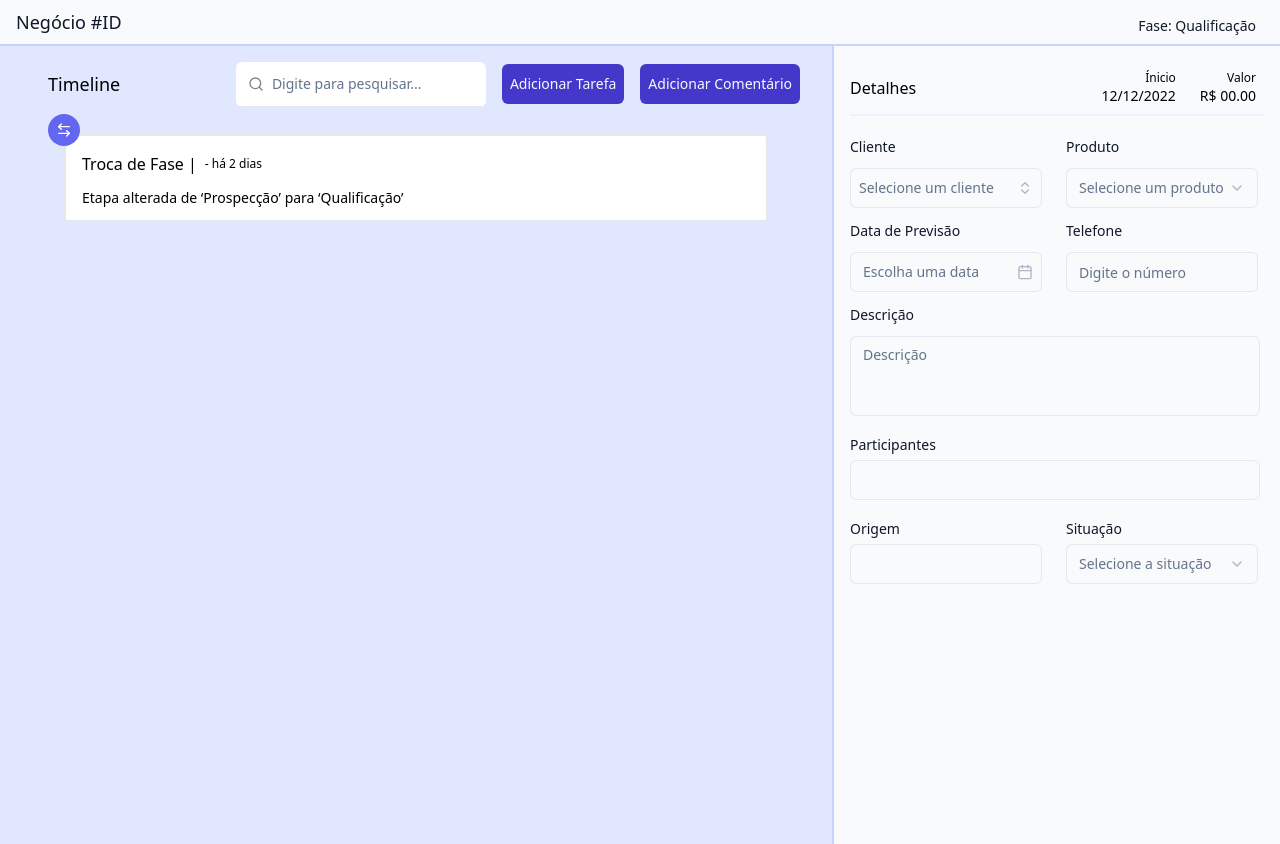
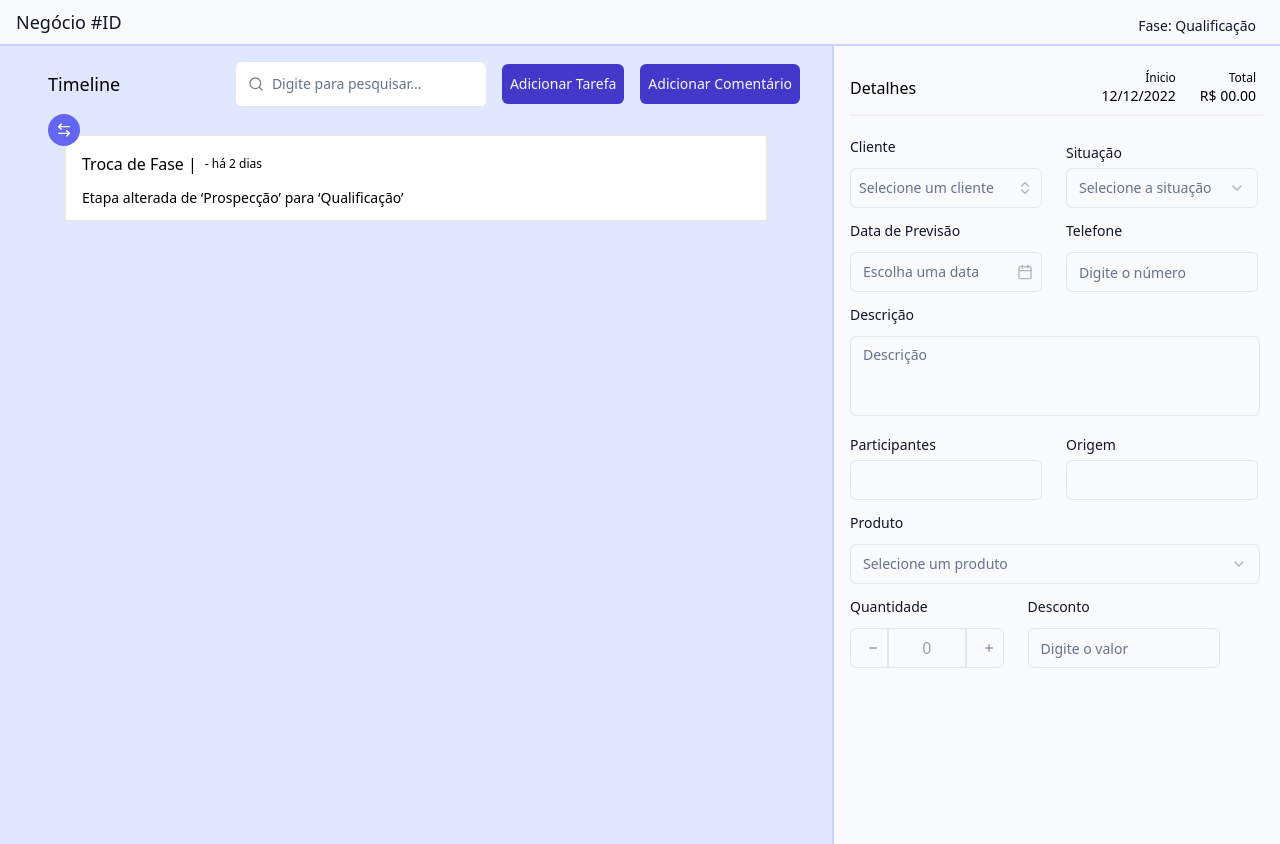
Before and after one commit to lismarreiros/crm-nextcompany, a React (Create React App) app: page /detalhe in a window 1280 px wide. Built offline with nearby package versions, Linux system fonts and the light colour scheme.

Commit message:
Quantidade e desconto do form negocio, css na tabela clientes

```diff
--- a/src/pages/detail/components/Form.tsx
+++ b/src/pages/detail/components/Form.tsx
@@ -17,7 +17,7 @@ import {
 import { Textarea } from '@/components/shadcn/ui/textarea';
 import { format } from 'date-fns';
 import { ptBR } from 'date-fns/locale';
-import { CalendarIcon, Check, ChevronsUpDown } from 'lucide-react';
+import { CalendarIcon, Check, ChevronsUpDown, MinusIcon, PlusIcon } from 'lucide-react';
 import { cn } from '@/lib/utils';
 import { Button } from '@/components/shadcn/ui/button';
 import { Calendar } from '@/components/shadcn/ui/calendar';
@@ -34,6 +34,7 @@ import { Command,
   CommandItem,
   CommandList } from '@/components/shadcn/ui/command';
 import { useState } from 'react';
+import CustomInputCurrencyMask from '@/utils/customInputCurrencyMask';
 
 const clients = [
   { label: 'Empresa A', value: 'en' },
@@ -56,10 +57,18 @@ const schema = z.object({
   participantes: z.string(),
   idindicador: z.string(),
   situacao: z.string(),
+  quantidadeprod: z.string(),
+  descontoprod: z.string(),
+  total: z.string()
 });
 
 const onSubmit = async (data: z.infer<typeof schema>) => {
   console.log(data);
+};
+
+const currencyInputChange = (e: React.ChangeEvent<HTMLInputElement>) => {
+  const { value } = e.target;
+  e.target.value = CustomInputCurrencyMask.valor(value);
 };
 
 function FormDetalhe() {
@@ -78,7 +87,7 @@ function FormDetalhe() {
             <p className='text-sm font-medium'>12/12/2022</p>
           </div>
           <div className='gap-2 items-end'>
-            <p className='text-xs text-end'>Valor</p>
+            <p className='text-xs text-end'>Total</p>
             <p className='text-sm font-medium'>R$ 00.00</p>
           </div>
         </div>
@@ -149,23 +158,23 @@ function FormDetalhe() {
               )}
             />
 
-            {/** Produtos */}
+            {/** Situação */}
             <FormField
               control={form.control}
-              name='produto'
+              name='situacao'
               render={({ field }) => (
-                <FormItem className='flex flex-col'>
-                  <FormLabel className='text-slate-900 pb-2.5'>Produto</FormLabel>
+                <FormItem className='w-[15vw]'>
+                  <FormLabel className='text-slate-900'>Situação</FormLabel>
                   <Select onValueChange={field.onChange} defaultValue={field.value}>
                     <FormControl>
-                      <SelectTrigger className='min-w-[15vw] bg-slate-50 hover:bg-slate-100 focus:bg-white hover:text-slate-900 text-muted-foreground'>
-                        <SelectValue placeholder="Selecione um produto" />
+                      <SelectTrigger className='bg-slate-50 hover:bg-slate-100 hover:text-slate-900 focus:bg-white text-muted-foreground'>
+                        <SelectValue placeholder="Selecione a situação" />
                       </SelectTrigger>
                     </FormControl>
                     <SelectContent>
-                      <SelectItem value="wCompany">wCompany</SelectItem>
-                      <SelectItem value="iCompany">iCompany</SelectItem>
-                      <SelectItem value="xPDV">xPDV</SelectItem>
+                      <SelectItem value="Aberta">Aberta</SelectItem>
+                      <SelectItem value="Perdeu">Perdeu</SelectItem>
+                      <SelectItem value="Ganhou">Ganhou</SelectItem>
                     </SelectContent>
                   </Select>
                   <FormMessage />
@@ -211,7 +220,6 @@ function FormDetalhe() {
                         }
                         initialFocus
                         locale={ptBR}
-
                       />
                     </PopoverContent>
                   </Popover>
@@ -258,12 +266,14 @@ function FormDetalhe() {
               </FormItem>
             )}
           />
+
+          <div className='flex items-center gap-6'>
             {/** Participantes */}
             <FormField
               control={form.control}
               name="participantes"
               render={({ field }) => (
-              <FormItem className='w-[32vw]'>
+                <FormItem className='w-[15vw]'>
                   <FormLabel className='text-slate-900'>Participantes</FormLabel>
                   <FormControl>
                     <Input
@@ -276,7 +286,6 @@ function FormDetalhe() {
               )}
             />
 
-          <div className='flex items-center gap-6'>
             {/** Origem */}
             <FormField
               control={form.control}
@@ -286,7 +295,6 @@ function FormDetalhe() {
                   <FormLabel className='text-slate-900'>Origem</FormLabel>
                   <FormControl>
                     <Input
-                      placeholder=""
                       className="resize-none bg-slate-50 hover:bg-slate-100 focus:bg-white hover:text-slate-900 text-muted-foreground"
                       {...field}
                     />
@@ -294,31 +302,85 @@ function FormDetalhe() {
                 </FormItem>
               )}
             />
+          </div>
 
-            {/** Situação */}
+          {/** Produtos */}
           <FormField
             control={form.control}
-              name='situacao'
+            name='produto'
             render={({ field }) => (
-                <FormItem className='w-[15vw]'>
-                  <FormLabel className='text-slate-900'>Situação</FormLabel>
-                  <Select onValueChange={field.onChange} defaultValue={field.value}>
+              <FormItem className='flex flex-col'>
+                <FormLabel className='text-slate-900 pb-2.5'>Produto</FormLabel>
+                <Select onValueChange={field.onChange}
+                  defaultValue={field.value}>
                   <FormControl>
-                      <SelectTrigger className='bg-slate-50 hover:bg-slate-100 hover:text-slate-900 focus:bg-white text-muted-foreground'>
-                        <SelectValue placeholder="Selecione a situação" />
+                    <SelectTrigger className='w-[32vw] bg-slate-50 hover:bg-slate-100 focus:bg-white hover:text-slate-900 text-muted-foreground'>
+                      <SelectValue placeholder="Selecione um produto" />
                     </SelectTrigger>
                   </FormControl>
                   <SelectContent>
-                      <SelectItem value="Aberta">Aberta</SelectItem>
-                      <SelectItem value="Perdeu">Perdeu</SelectItem>
-                      <SelectItem value="Ganhou">Ganhou</SelectItem>
+                    <SelectItem value="wCompany">wCompany</SelectItem>
+                    <SelectItem value="iCompany">iCompany</SelectItem>
+                    <SelectItem value="xPDV">xPDV</SelectItem>
                   </SelectContent>
                 </Select>
                 <FormMessage />
               </FormItem>
             )}
           />
+          <div className='flex items-center gap-6'>
+            {/** Quantidade de Produto */}
+            <FormField
+              control={form.control}
+              name='quantidadeprod'
+              render={({ field }) => (
+                <FormItem className='flex flex-col'>
+                  <FormLabel className='text-slate-900 pb-2.5'>Quantidade</FormLabel>
+                  <FormControl>
+                    <div
+                      className='flex bg-slate-50 items-center border rounded-md h-10 w-[12vw] hover:bg-slate-100 hover:text-slate-900 text-muted-foreground'>
+                      <div className='w-full h-full flex items-center justify-around'>
+                        <button className='w-1/4 border-r-2 py-2 px-4 hover:bg-slate-200 h-full'>
+                          <MinusIcon size={12} />
+                        </button>
+                        <input
+                          placeholder='0'
+                          className='bg-slate-50 w-2/4 h-full text-center focus:bg-slate-100 focus:outline-none focus:ring-0 hover:bg-slate-100 caret-invisible'
+                          {...field}
+                        />
+                        <button className='w-1/4 border-l-2 py-2 px-4 hover:bg-slate-200 h-full'>
+                          <PlusIcon size={12}/>
+                        </button>
                       </div>
+                    </div>
+                  </FormControl>
+                  <FormMessage />
+                </FormItem>
+              )}
+            />
+
+            {/** Desconto */}
+            <FormField
+              control={form.control}
+              name='descontoprod'
+              render={({ field }) => (
+                <FormItem className='flex flex-col w-[15vw]'>
+                  <FormLabel className='text-slate-900 pb-2.5'>Desconto</FormLabel>
+                  <FormControl>
+                    <Input
+                      placeholder="Digite o valor"
+                      className='bg-slate-50 text-muted-foreground hover:bg-slate-100 hover:placeholder:text-slate-900 hover:text-slate-900 focus:bg-white'
+                      onChange={(e) => {
+                        currencyInputChange(e);
+                        field.onChange(e);
+                      }} />
+                  </FormControl>
+                  <FormMessage />
+                </FormItem>
+              )}
+            />
+          </div>
+
           {/* <Button type='submit' className='mt-2 w-4/6 self-center bg-indigo-700'>Salvar Alterações</Button> */}
         </form>
       </Form>
```
Also changed, not shown: src/components/clients/InnerTable.tsx (+13 -13 lines). Lines whose indentation alone changed are shown as unchanged.
